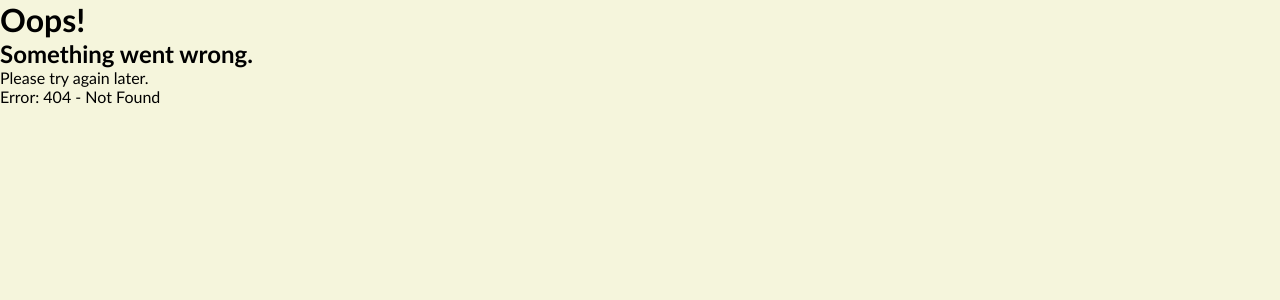
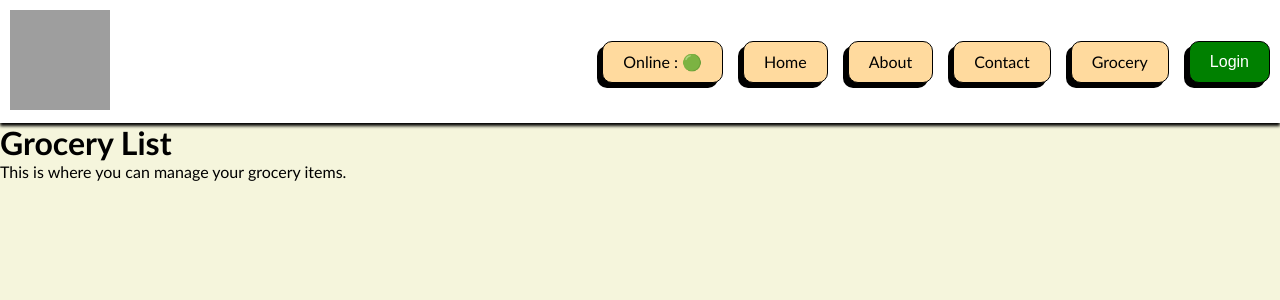
Before and after one commit to safi-is-coding/Learning-React-Akshay-Saini, a React (Vite) app: page /grocery in a window 1280 px wide. Before the commit this address had no page. Shown: the top 300 px of the page. Built offline with nearby package versions, Linux system fonts and the light colour scheme; grey boxes are pictures that could not be loaded.

Commit message:
`Added lazy loading for Grocery component, implemented online status checking in Header and Body components, and updated RestroMenu component to use useRestrauntMenu hook.`

```diff
--- a/src/App.js
+++ b/src/App.js
@@ -1,4 +1,4 @@
-import React from "react";
+import React, { lazy, Suspense } from "react";
 import ReactDOM from "react-dom/client";
 import Header from "./components/Header";
 import Body from "./components/Body";
@@ -8,6 +8,15 @@ import About from "./components/About";
 import Contact from "./components/Contact";
 import Error from "./components/Error";
 import RestroMenu from "./components/RestroMenu";
+// import Grocery from "./components/Grocery";
+
+// chunking
+// dynamic bundling
+// lazy loading
+// on demand loading
+const Grocery = lazy(() => import("./components/Grocery"))
+
+
 
 const AppLayout = () => {
     return (
@@ -37,6 +46,10 @@ const appRouter = createBrowserRouter([
                 element: <Contact />,
             },
             {
+                path: "/grocery",
+                element: <Suspense fallback={<h1>Loading...</h1>} ><Grocery/></Suspense>
+            },
+            {
                 path:"/restaurant/:resId",
                 element: <RestroMenu />
             }
--- a/src/components/Body.js
+++ b/src/components/Body.js
@@ -4,6 +4,8 @@ import Shimmer from "./Shimmer";
 import { Link } from "react-router-dom";
 
 import { useEffect, useState } from 'react'
+
+import useOnlineStatus from "../utils/useOnlineStatus";
 
 const Body = () => {
 
@@ -21,7 +23,7 @@ const Body = () => {
         const data = await fetch("https://www.swiggy.com/dapi/restaurants/list/v5?lat=12.9352403&lng=77.624532&is-seo-homepage-enabled=true&page_type=DESKTOP_WEB_LISTING")
 
         const jsonData = await data.json();
-        console.log(jsonData?.data?.cards[4]?.card?.card?.gridElements?.infoWithStyle?.restaurants);
+        // console.log(jsonData?.data?.cards[4]?.card?.card?.gridElements?.infoWithStyle?.restaurants);
 
         // ?.data?.cards[4]?.card?.card?.gridElements?.infoWithStyle?.restaurants
 
@@ -29,6 +31,12 @@ const Body = () => {
         setListOfRestro(jsonData?.data?.cards[4]?.card?.card?.gridElements?.infoWithStyle?.restaurants)
         setFilteredRestro(jsonData?.data?.cards[4]?.card?.card?.gridElements?.infoWithStyle?.restaurants)
     }
+
+    const onlineStatus = useOnlineStatus()
+    if(onlineStatus === false)
+    return (
+        <h1>Looks like you are Offline !! Please check your internet connection...</h1>
+    )
 
     // conditional rendering using terinary operator
     return listOfRestro.length === 0 ? <Shimmer/> : (
@@ -80,7 +88,9 @@ const Body = () => {
 
                 {
                     filteredRestro.map( (res) =>
-                      <Link to= {"/restaurant/" + res.info.id} key={res.info.id} ><RestroCard resData={res} /></Link>
+                        <Link to= {"/restaurant/" + res.info.id} key={res.info.id}>
+                            <RestroCard resData={res} />
+                        </Link>
                     )
                 }
 
--- /dev/null
+++ b/src/components/Grocery.js
@@ -0,0 +1,10 @@
+const Grocery = () => {
+    return (
+        <div>
+        <h1>Grocery List</h1>
+        <p>This is where you can manage your grocery items.</p>
+        </div>
+    );
+}
+
+export default Grocery;
--- a/src/components/Header.js
+++ b/src/components/Header.js
@@ -1,6 +1,7 @@
 import {LOGO_URL} from "../utils/constants"
 import { useState } from "react"
 import { Link } from "react-router-dom"
+import useOnlineStatus from "../utils/useOnlineStatus"
 
 const Header = () => {
 
@@ -10,6 +11,7 @@ const Header = () => {
     //     console.log("useEffect called");
     // }, [])
 
+    const onlineStatus = useOnlineStatus()
 
 
     return (
@@ -20,6 +22,10 @@ const Header = () => {
             <div className="nav-items">
                 <ul>
                     <li>
+                        {onlineStatus ? "Online : 🟢" : "Offline : 🔴" }
+                    </li>
+
+                    <li>
                         <Link to="/">Home</Link>
                     </li>
                     <li>
@@ -29,7 +35,7 @@ const Header = () => {
                         <Link to="/contact">Contact</Link>
                     </li>
                     <li>
-                        <Link to="/cart">Cart</Link>
+                        <Link to="/grocery">Grocery</Link>
                     </li>
                     <button
                         className="login"
--- a/src/components/RestroCard.js
+++ b/src/components/RestroCard.js
@@ -5,7 +5,8 @@ const RestroCard = (props) => {
 
   const { resData } = props;
 
-  const { cloudinaryImageId, name, sla, avgRating, areaName, cuisines } = resData?.info;
+  const { cloudinaryImageId, name, sla, avgRating, areaName, cuisines } =
+    resData?.info;
 
   return (
     <div className="res-card">
--- a/src/components/RestroMenu.js
+++ b/src/components/RestroMenu.js
@@ -2,30 +2,18 @@ import { useEffect, useState } from "react";
 import Shimmer from "./Shimmer";
 import { useParams } from "react-router-dom";
 import { MENU_API } from "../utils/constants";
+import useRestrauntMenu from "../utils/useRestrauntMenu";
 
 const RestroMenu = () => {
-    const [menuData, setMenuData] = useState(null);
+    // const [menuData, setMenuData] = useState(null);
 
     const { resId } = useParams()
-    console.log(resId);
+    // console.log(resId);
 
-    useEffect(() => {
-        fetchMenu();
-    }, []);
+    const resInfo = useRestrauntMenu(resId)
 
-    const fetchMenu = async () => {
-        const data = await fetch(
-            MENU_API + resId + "&catalog_qa=undefined&submitAction=ENTER"
 
-        );
-
-        const json = await data.json();
-        setMenuData(json?.data);
-    };
-
-    if (!menuData) return <Shimmer />;
-
-    const resInfo = menuData?.cards[2]?.card?.card?.info;
+    if (!resInfo) return <Shimmer />;
 
     const {
         name,
@@ -35,11 +23,12 @@ const RestroMenu = () => {
         cuisines,
         avgRating,
         totalRatingsString,
-    } = resInfo;
+    } = resInfo?.cards[2]?.card?.card?.info;
+    console.log(cloudinaryImageId);
 
     // Extract itemCards
     const itemCards =
-        menuData?.cards[4]?.groupedCard?.cardGroupMap?.REGULAR?.cards[2].card?.card?.itemCards;
+        resInfo?.cards[4]?.groupedCard?.cardGroupMap?.REGULAR?.cards[2].card?.card?.itemCards;
 
     return (
         <div className="menu">
@@ -48,12 +37,14 @@ const RestroMenu = () => {
             <p>{costForTwoMessage} • ⭐ {avgRating} ({totalRatingsString})</p>
 
             <h2>Menu</h2>
+
             <ul>
               {Array.isArray(itemCards) && itemCards.length > 0 ? (
                 itemCards.map((item) => (
                   <li key={item.card.info.id}>
                     {item.card.info.name} - ₹
                     {item.card.info.price / 100 || item.card.info.defaultPrice / 100}
+                    <img src={cloudinaryImageId} alt="menu-image"/>
                   </li>
                 ))
               ) : (
@@ -65,4 +56,5 @@ const RestroMenu = () => {
     );
 };
 
+
 export default RestroMenu;
--- /dev/null
+++ b/src/utils/useOnlineStatus.js
@@ -0,0 +1,24 @@
+import { useEffect, useState } from "react";
+
+const useOnlineStatus = () => {
+
+    const [onlineStatus, setOnlineStatus] = useState(true);
+
+    // check if online
+    useEffect(() => {
+
+        window.addEventListener("offline", () => {
+            setOnlineStatus(false)
+        })
+
+        window.addEventListener("online", ()=> {
+            setOnlineStatus(true)
+        })
+
+    },[])
+
+    // boolean value
+    return onlineStatus
+}
+
+export default useOnlineStatus;
--- /dev/null
+++ b/src/utils/useRestrauntMenu.js
@@ -0,0 +1,27 @@
+import { useEffect, useState } from "react";
+import { MENU_API } from "./constants";
+
+const useRestrauntMenu = (resId) => {
+
+    const [resInfo, setResInfo] = useState(null)
+
+    // fetch data
+    useEffect(() => {
+        fetchData()
+    }, [])
+
+    const fetchData = async() => {
+        const data = await fetch(
+            MENU_API + resId
+        )
+
+        const json = await data.json()
+        setResInfo(json?.data)
+    }
+
+
+    return resInfo
+
+}
+
+export default useRestrauntMenu;
```
Lines whose indentation alone changed are shown as unchanged.
